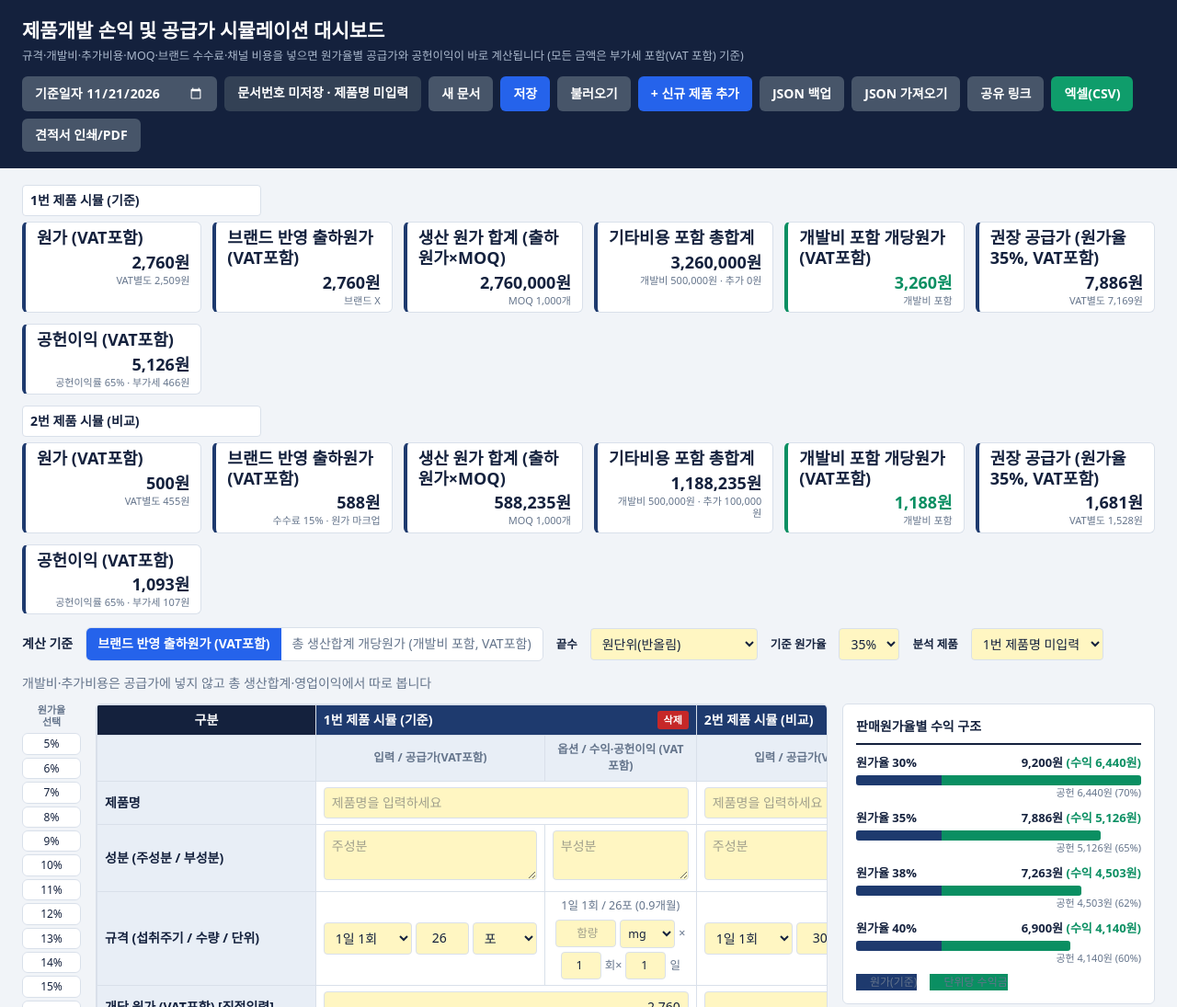
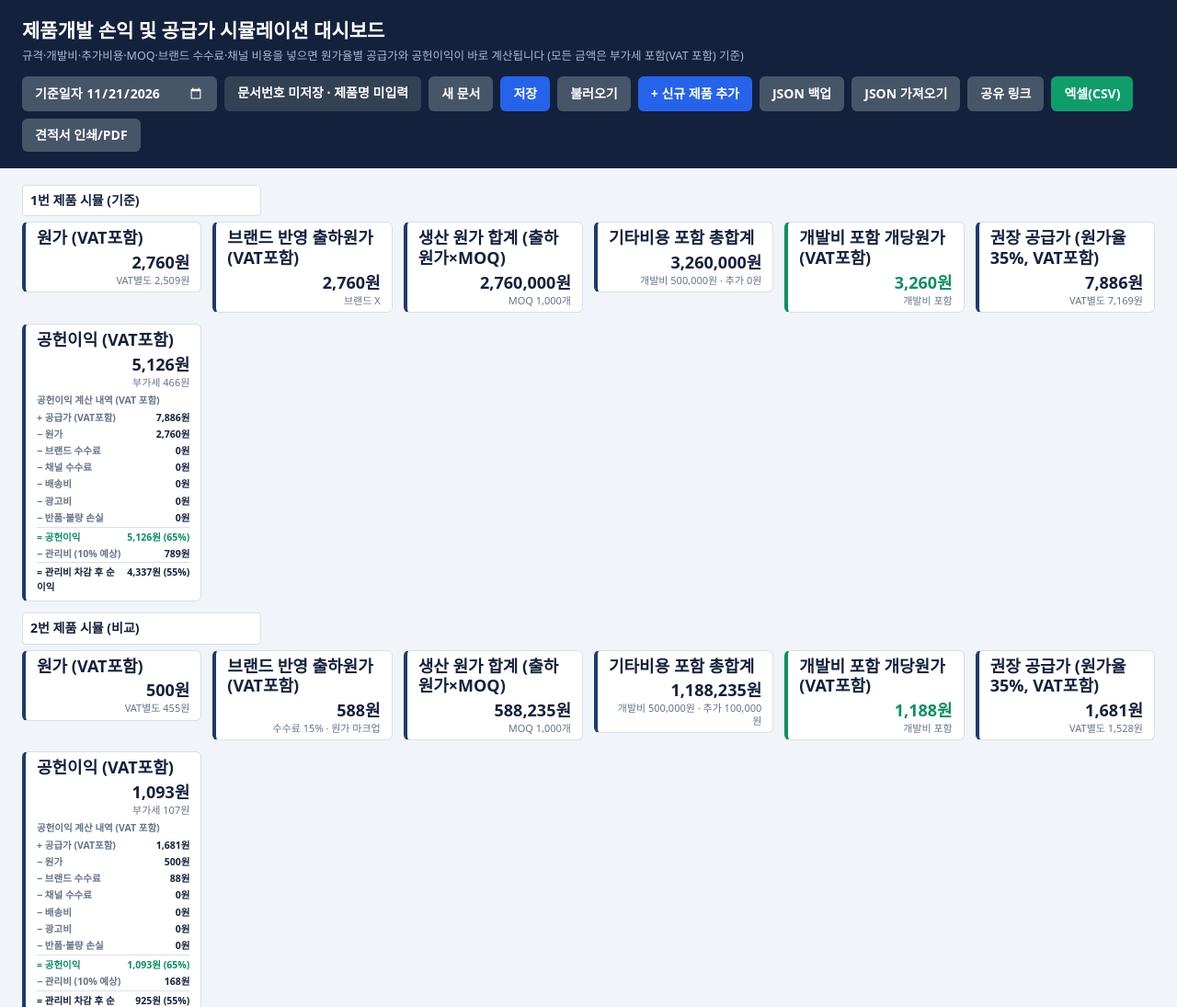
Before and after one commit to kensy016-hub/-, a plain HTML site: page index.html in a window 1280 px wide. Shown: the top 1095 px of the page at 92% size. Drawn offline with Linux system fonts and the light colour scheme.

Commit message:
공헌이익 계산 내역 표와 관리비 10% 예상(예상 순이익) 추가

```diff
--- a/index.html
+++ b/index.html
@@ -50,6 +50,13 @@ ul.f{margin:0;padding-left:16px;color:var(--mut);font-size:12.5px}ul.f li{margin
 .hf input,.hf select{min-width:0;padding:5px 4px}.hfx:not(:empty){margin-top:6px;background:var(--sel);color:var(--blue);font-weight:800;border-radius:4px;padding:4px 8px}
 .tt{font-size:20px;font-weight:800}.hl{background:var(--blue);color:#fff;border-radius:4px;padding:2px 8px;margin-left:4px;white-space:nowrap}
 .card{padding:6px 12px}.card span{min-height:0;line-height:1.2}.card b{margin-top:2px}.card em{margin-top:0;font-size:11px;line-height:1.2}
+.cs{align-items:start}
+.card table.cit{min-width:0;width:100%;margin-top:6px;border-collapse:collapse;font-size:10.5px;font-variant-numeric:tabular-nums}
+.card table.cit td{border:0;padding:1.5px 0;background:transparent;color:var(--mut);font-weight:600;white-space:normal;vertical-align:top}
+.card table.cit td.v{text-align:right;padding-left:6px;color:var(--ink);font-weight:700;white-space:nowrap}
+.card table.cit tr.s td{color:var(--ok);font-weight:800;border-top:1px solid var(--line);padding-top:3px}
+.card table.cit tr.f td{color:var(--ink);font-weight:800;border-top:1px solid var(--line);padding-top:3px}
+.card table.cit th{border:0;background:transparent;color:var(--mut);font-size:10.5px;font-weight:800;text-align:left;padding:0 0 2px}
 .main{grid-template-columns:64px minmax(0,1fr) 340px}.chips{flex-direction:column;flex-wrap:nowrap;align-items:stretch;gap:3px;margin:0;position:sticky;top:8px;align-self:start}.chips b{font-size:11px;text-align:center;line-height:1.2;margin:0 0 3px;color:var(--mut)}.chips button{border-radius:6px;padding:2px 0;font-size:12px;text-align:center}
 @media(max-width:1100px){.main{grid-template-columns:1fr}.chips{flex-direction:row;flex-wrap:wrap;position:static}.chips button{padding:4px 9px}}
 input::placeholder,textarea::placeholder{color:var(--inink);opacity:.4}
@@ -223,11 +230,13 @@ var CSIMCORE=(function(){
     var cf=price*N(p.cr)/100, ad=price*N(p.ad)/100, ds=N(p.ds), rt=price*N(p.rt)/100;
     var ci=price-wfCost-wfBrand-cf-ad-ds-rt;
     var op=ci-wfDev;
+    var mgRate=(p.mg==null?10:N(p.mg)), mgmt=price*mgRate/100, net=ci-mgmt;
     return {ok:true,base:bi.base,price:price,raw:pr.raw,vatEx:price/1.1,
       profit:price-bi.base-(p.bs==='margin'?brandPart:0),brandPart:brandPart,costC:c0,devUnit:devUnit,
       wfCost:wfCost,wfBrand:wfBrand,wfDev:wfDev,
       channel:cf,ad:ad,shipCost:ds,retLoss:rt,
       ci:ci,ciRate:price?ci/price*100:null,op:op,opRate:price?op/price*100:null,
+      mgRate:mgRate,mgmt:mgmt,net:net,netRate:price?net/price*100:null,
       vatPay:(price-c0)/11,qty:m};
   }
   // 개당 공헌이익 → 개발비+추가비용 회수 수량
@@ -266,7 +275,7 @@ function onePct(v){return v==null?'-':one(v)+'%';}
 var C=CSIMCORE;
 var CH={'':{n:'직접입력',r:0},'coupang':{n:'쿠팡',r:11},'naver':{n:'네이버',r:5},'kakao':{n:'카카오',r:5},'kurly':{n:'컬리',r:25},'ssg':{n:'SSG',r:12},'homeshop':{n:'홈쇼핑',r:25},'tmon':{n:'티몬',r:12},'spoon':{n:'스펀몰',r:15},'etc':{n:'기타',r:0}};
 function today(){return new Date(Date.now()-new Date().getTimezoneOffset()*6e4).toISOString().slice(0,10);}
-function mk(o){var d={n:'',mi:'',sb:'',ha:'',hu:'mg',hn:1,hd:1,cy:'1일 1회',q:0,u:'포',c:0,b:0,f:15,m:1000,d:0,e:0,em:'',dr:'',nt:'',bs:'markup',ch:'',cr:0,ds:0,ad:0,rt:0};for(var k in o){if(o[k]!==undefined)d[k]=o[k];}return d;}
+function mk(o){var d={n:'',mi:'',sb:'',ha:'',hu:'mg',hn:1,hd:1,cy:'1일 1회',q:0,u:'포',c:0,b:0,f:15,m:1000,d:0,e:0,em:'',dr:'',nt:'',bs:'markup',ch:'',cr:0,ds:0,ad:0,rt:0,mg:10};for(var k in o){if(o[k]!==undefined)d[k]=o[k];}return d;}
 var P=[mk({q:26,c:2760,nt:'시뮬레이션 기본 예시',em:'부자재 추가',d:500000}),mk({q:30,c:500,b:1,nt:'브랜드 수수료 15% 적용',em:'시험검사비',d:500000,e:100000,dr:48})];
 var mode='ship',cur=0,rnd='none',baseRate=35;
 var D={no:'',dt:today()},DOCS=[];
@@ -329,7 +338,7 @@ function build(){
     '<td class="mut"><div id="sp'+i+'"></div><div class="row hf" style="flex-wrap:wrap;justify-content:center;margin-top:6px"><input type="number" data-i="'+i+'" data-k="ha" value="'+(p.ha==null?'':p.ha)+'" placeholder="함량" style="width:66px"><select data-i="'+i+'" data-k="hu" style="width:60px">'+['mg','g','mcg','IU','ml'].map(function(o){return '<option '+(o===(p.hu||'mg')?'selected':'')+'>'+o+'</option>';}).join('')+'</select>×<input type="number" data-i="'+i+'" data-k="hn" value="'+(p.hn==null?1:p.hn)+'" min="1" style="width:44px">회×<input type="number" data-i="'+i+'" data-k="hd" value="'+(p.hd==null?1:p.hd)+'" min="1" style="width:44px">일</div><div class="hfx" id="hf'+i+'"></div></td>';
   });
   h+=row('개당 원가 (VAT포함) [직접입력]',function(p,i){return sp(inp(i,'c','num'));});
-  h+=row('부가세 별도 원가 (참고)',function(p,i){return '<td class="mut">VAT 별도</td><td class="n" id="vat'+i+'"></td>';});
+  h+=row('부가세 별도 원가 (참고)',function(p,i){return '<td class="mut">VAT 별도</td><td class="n" id="vat'+i+'" style="font-size:12.5px;color:var(--mut)"></td>';});
   h+=row('브랜드 (O/X, 수수료율)',function(p,i){
     return '<td><div class="row"><button class="ox '+(p.b?'on':'')+'" data-a="br" data-i="'+i+'" data-v="1">O</button><button class="ox x '+(p.b?'':'on')+'" data-a="br" data-i="'+i+'" data-v="0">X</button></div></td><td>'+feeCell(p,i)+'</td>';
   });
@@ -343,6 +352,7 @@ function build(){
   });
   h+=row('건당 배송비 / 광고비율',function(p,i){return '<td><div class="row">'+inp(i,'ds','num')+'<span style="font-size:12px">원</span></div></td><td><div class="row">'+inp(i,'ad','num')+'<span style="font-size:12px">%</span></div></td>';});
   h+=row('반품·불량률 / 반품 손실',function(p,i){return '<td><div class="row">'+inp(i,'rt','num')+'<span style="font-size:12px">%</span></div></td><td class="mut" id="rt'+i+'"></td>';});
+  h+=row('관리비율 (예상) / 1개당 관리비',function(p,i){return '<td><div class="row">'+inp(i,'mg','num')+'<span style="font-size:12px">%</span></div></td><td class="mut" id="mg'+i+'"></td>';});
   h+=row('개발비 회수 수량',function(p,i){return '<td class="n" id="bepq'+i+'"></td><td class="mut" id="bepn'+i+'"></td>';});
   R.forEach(function(r,j){h+=row('판매원가율 '+r+'%',function(p,i){return '<td class="n" id="p'+i+'_'+j+'"></td><td class="p" id="g'+i+'_'+j+'"></td>';});});
   h+=row('판매원가율 (직접입력) %',function(p,i){return '<td><div class="row"><input type="number" data-i="'+i+'" data-k="dr" min="1" max="99" placeholder="%" value="'+(p.dr===''||p.dr==null?'':p.dr)+'"><span>%</span></div></td><td class="p" id="dr'+i+'"></td>';});
@@ -362,6 +372,21 @@ function build(){
   $('#rate').innerHTML=R.map(function(r){return '<option value="'+r+'" '+(r===baseRate?'selected':'')+'>'+r+'%</option>';}).join('');
   upd();
 }
+function ciTable(e){
+  var rows=[['+','공급가 (VAT포함)',e.price],
+    ['−','원가'+(mode==='unit'?' (개발비 포함)':''),e.wfCost],
+    ['−','브랜드 수수료',e.wfBrand],
+    ['−','채널 수수료',e.channel],
+    ['−','배송비',e.shipCost],
+    ['−','광고비',e.ad],
+    ['−','반품·불량 손실',e.retLoss]];
+  var h='<table class="cit"><thead><tr><th colspan="2">공헌이익 계산 내역 (VAT 포함)</th></tr></thead><tbody>';
+  rows.forEach(function(r){h+='<tr><td>'+r[0]+' '+r[1]+'</td><td class="v">'+W(r[2])+'</td></tr>';});
+  h+='<tr class="s"><td>= 공헌이익</td><td class="v">'+W(e.ci)+' ('+onePct(e.ciRate)+')</td></tr>';
+  h+='<tr><td>− 관리비 ('+one(e.mgRate)+'% 예상)</td><td class="v">'+W(e.mgmt)+'</td></tr>';
+  h+='<tr class="f"><td>= 관리비 차감 후 순이익</td><td class="v">'+W(e.net)+' ('+onePct(e.netRate)+')</td></tr>';
+  return h+'</tbody></table>';
+}
 function brkLine(e){
   var t='<i class="pl">공급 '+nf(e.price)+'</i><i class="mi">원가 −'+nf(e.wfCost)+'</i>';
   if(e.wfBrand>0.5)t+='<i class="mi">브랜드 −'+nf(e.wfBrand)+'</i>';
@@ -370,6 +395,8 @@ function brkLine(e){
   if(e.ad>0.5)t+='<i class="mi">광고 −'+nf(e.ad)+'</i>';
   if(e.retLoss>0.5)t+='<i class="mi">반품 −'+nf(e.retLoss)+'</i>';
   t+='<b class="eq">= 공헌 '+W(e.ci)+' <span style="font-weight:700">('+onePct(e.ciRate)+')</span></b>';
+  t+='<i class="mi">관리비('+one(e.mgRate)+'%예상) −'+nf(e.mgmt)+'</i>';
+  t+='<b class="eq">= 순이익 '+W(e.net)+' <span style="font-weight:700">('+onePct(e.netRate)+')</span></b>';
   return '<small class="brk">'+t+'</small>';
 }
 function rateCell(p,r){
@@ -395,6 +422,7 @@ function upd(){
     S('base'+i,bi.ok?'계산 기준 '+W(bi.base):bi.reason);
     S('bsTip'+i,p.bs==='margin'?'수수료를 판매가에서 차감':'수수료를 원가에 반영');
     S('rt'+i,'반품 손실 '+(e.ok?W(e.retLoss):'-'));
+    S('mg'+i,e.ok?('1개당 '+W(e.mgmt)+' ('+one(e.mgRate)+'%)'):'-');
     S('dv'+i,'개당 '+W((Number(p.d)||0)/Math.max(1,Number(p.m)||1)));
     R.forEach(function(r,j){
       var c=rateCell(p,r),a=document.getElementById('p'+i+'_'+j),b=document.getElementById('g'+i+'_'+j);
@@ -418,9 +446,9 @@ function upd(){
         ['기타비용 포함 총합계',t.totalMarkup==null?'-':W(t.totalMarkup),'개발비 '+W(p.d)+' · 추가 '+W(p.e)],
         ['개발비 포함 개당원가 (VAT포함)',t.unitMarkup==null?'-':W(t.unitMarkup),'g'],
         ['권장 공급가 (원가율 '+baseRate+'%, VAT포함)',e.ok?W(e.price):'-','VAT별도 '+W(e.ok?e.vatEx:0)],
-        ['공헌이익 (VAT포함)',e.ok?W(e.ci):'-',e.ok?'공헌이익률 '+onePct(e.ciRate)+' · 부가세 '+W(e.vatPay):'-']
+        ['공헌이익 (VAT포함)',e.ok?W(e.ci):'-',e.ok?'부가세 '+W(e.vatPay):'-',e.ok?ciTable(e):'']
       ];
-      cs.innerHTML=cards.map(function(x){return '<div class="card '+(x[2]==='g'?'g':'')+'"><span>'+x[0]+'</span><b>'+x[1]+'</b>'+(x[2]&&x[2]!=='g'?'<em>'+x[2]+'</em>':(x[2]==='g'?'<em>개발비 포함</em>':''))+'</div>';}).join('');
+      cs.innerHTML=cards.map(function(x){return '<div class="card '+(x[2]==='g'?'g':'')+(x[3]?' ci':'')+'"><span>'+x[0]+'</span><b>'+x[1]+'</b>'+(x[2]&&x[2]!=='g'?'<em>'+x[2]+'</em>':(x[2]==='g'?'<em>개발비 포함</em>':''))+(x[3]||'')+'</div>';}).join('');
     }
   });
   if(cur>=P.length)cur=0;
@@ -472,16 +500,18 @@ function wfHTML(p,e){
     ['− 광고비 ('+one(p.ad)+'%)',-e.ad,'out'],
     ['− 반품·불량 손실 ('+one(p.rt)+'%)',-e.retLoss,'out'],
     ['= 공헌이익',e.ci,'sum'],
+    ['− 관리비 (예상 '+one(e.mgRate)+'%)',-e.mgmt,'out'],
+    ['= 관리비 차감 후 예상 순이익',e.net,'res'],
     ['− 개발비·추가비용 (개당)',-e.wfDev,'out'],
-    ['= 영업이익 (개당)',e.op,'res']
+    ['= 개발비 회수 후 예상 순이익 (개당)',e.net-e.wfDev,'res']
   ];
   var body=steps.map(function(s){
     return '<div class="wlog"><span class="wl">'+s[0]+'</span><span class="wv '+s[2]+'">'+W(s[2]==='out'?Math.abs(s[1]):s[1])+'</span><div class="wbar"><i class="'+s[2]+'" style="width:'+Math.max(1,Math.abs(s[1])/base*100)+'%"></i></div></div>';
   }).join('');
   return body+'<div class="wfoot">'+
     '<b>부가세 납부액(참고)</b> = (공급가 − 원가) ÷ 11 = <b>'+W(e.vatPay)+'</b> — 매출 부가세와 매입 부가세의 차액으로, 손익에는 반영하지 않습니다.<br>'+
-    'VAT별도 공급가 <b>'+W(e.vatEx)+'</b> · MOQ '+nf(e.qty)+'개 기준 매출 <b>'+W(e.price*e.qty)+'</b> (VAT 포함) · 공헌이익률 <b>'+onePct(e.ciRate)+'</b> · 영업이익률 <b>'+onePct(e.opRate)+'</b><br>'+
-    '모든 금액은 부가세 포함(VAT 포함) 기준이고, 영업이익은 개발비·추가비용을 MOQ 수량으로 나눈 개당 기준입니다.'+(mode==='unit'?' (개발비가 개당원가에 포함된 계산 기준)':'')+'</div>';
+    'VAT별도 공급가 <b>'+W(e.vatEx)+'</b> · MOQ '+nf(e.qty)+'개 기준 매출 <b>'+W(e.price*e.qty)+'</b> (VAT 포함) · 공헌이익률 <b>'+onePct(e.ciRate)+'</b> · 관리비 차감 후 순이익률 <b>'+onePct(e.netRate)+'</b><br>'+
+    '모든 금액은 부가세 포함(VAT 포함) 기준입니다. 관리비는 공급가의 '+one(e.mgRate)+'% 예상치이고, 개발비·추가비용은 MOQ 수량으로 나눈 개당 기준으로 마지막 두 줄에서 따로 반영합니다.'+(mode==='unit'?' (개발비가 개당원가에 포함된 계산 기준)':'')+'</div>';
 }
 function cmp2HTML(){
   var es=P.map(function(p){return C.economics(p,mode,baseRate,rnd);});
@@ -621,6 +651,7 @@ $('#csv').onclick=function(){
   add('건당배송비',function(p){return [p.ds,''];});
   add('광고비율',function(p){return [p.ad+'%',''];});
   add('반품불량률',function(p){return [p.rt+'%',''];});
+  add('관리비율(예상)',function(p){return [(p.mg==null?10:p.mg)+'%',''];});
   add('MOQ',function(p){return [p.m,''];});
   add('개발비',function(p){return [p.d,''];});
   add('추가비용',function(p){return [p.e,p.em];});
@@ -628,6 +659,8 @@ $('#csv').onclick=function(){
   add('개발비회수수량',function(p){var e=C.economics(p,mode,baseRate,rnd);if(!e.ok)return ['-',''];var b=C.bep(p,e.ci);return [b.ok?b.qty:'회수불가',''];});
   add('VAT별도공급가(참고)',function(p){var e=C.economics(p,mode,baseRate,rnd);return [e.ok?Math.round(e.vatEx):'-',''];});
   add('부가세납부액(참고)',function(p){var e=C.economics(p,mode,baseRate,rnd);return [e.ok?Math.round(e.vatPay):'-',''];});
+  add('관리비(개당,예상)',function(p){var e=C.economics(p,mode,baseRate,rnd);return [e.ok?Math.round(e.mgmt):'-',''];});
+  add('관리비차감후예상순이익',function(p){var e=C.economics(p,mode,baseRate,rnd);return [e.ok?Math.round(e.net):'-',e.ok?one(e.netRate)+'%':''];});
   add('비고',function(p){return [p.nt,''];});
   add('판매가계산기준',function(){return [mode==='ship'?'출하원가(VAT포함)':'개발비포함 개당원가(VAT포함)',''];});
   var b=new Blob(['\ufeff'+L.map(function(r){return r.map(q).join(',');}).join('\r\n')],{type:'text/csv'});
```
